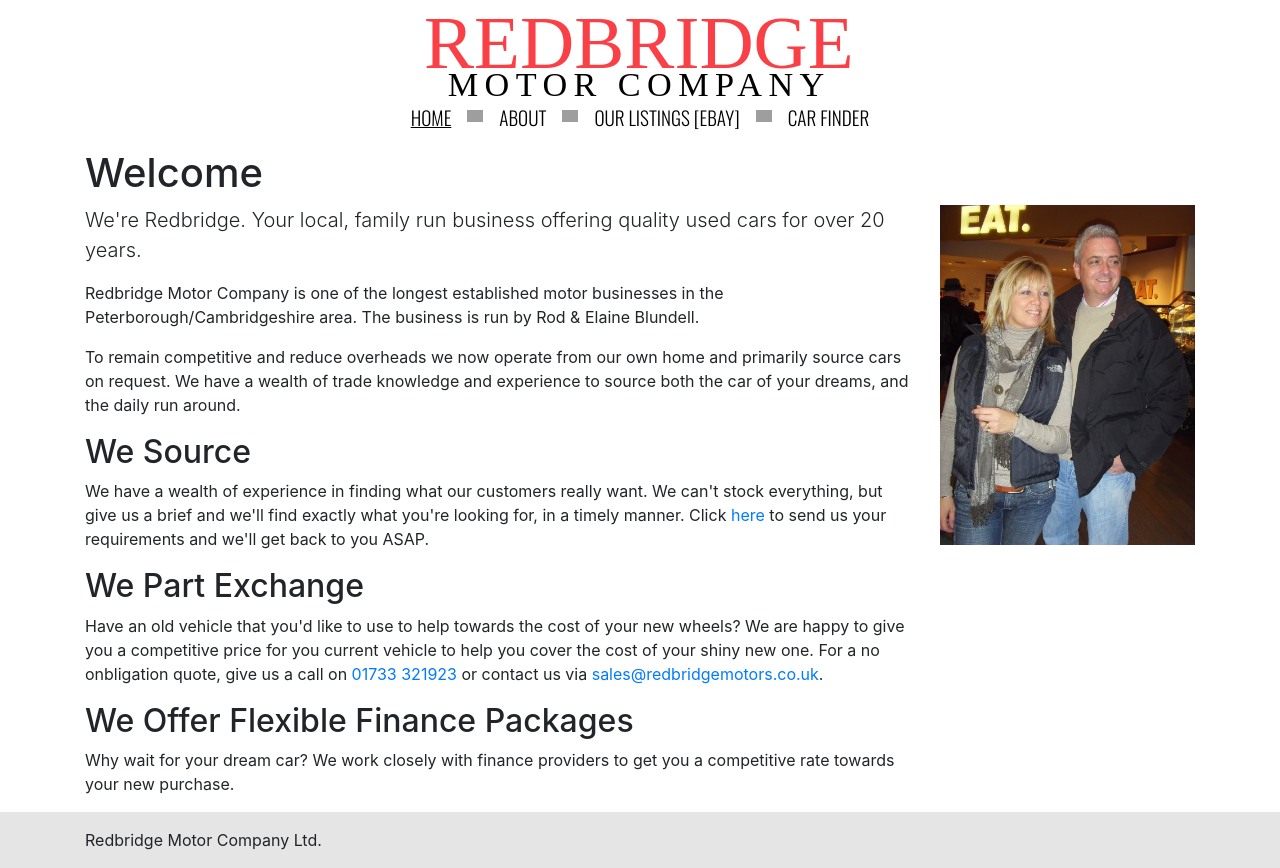
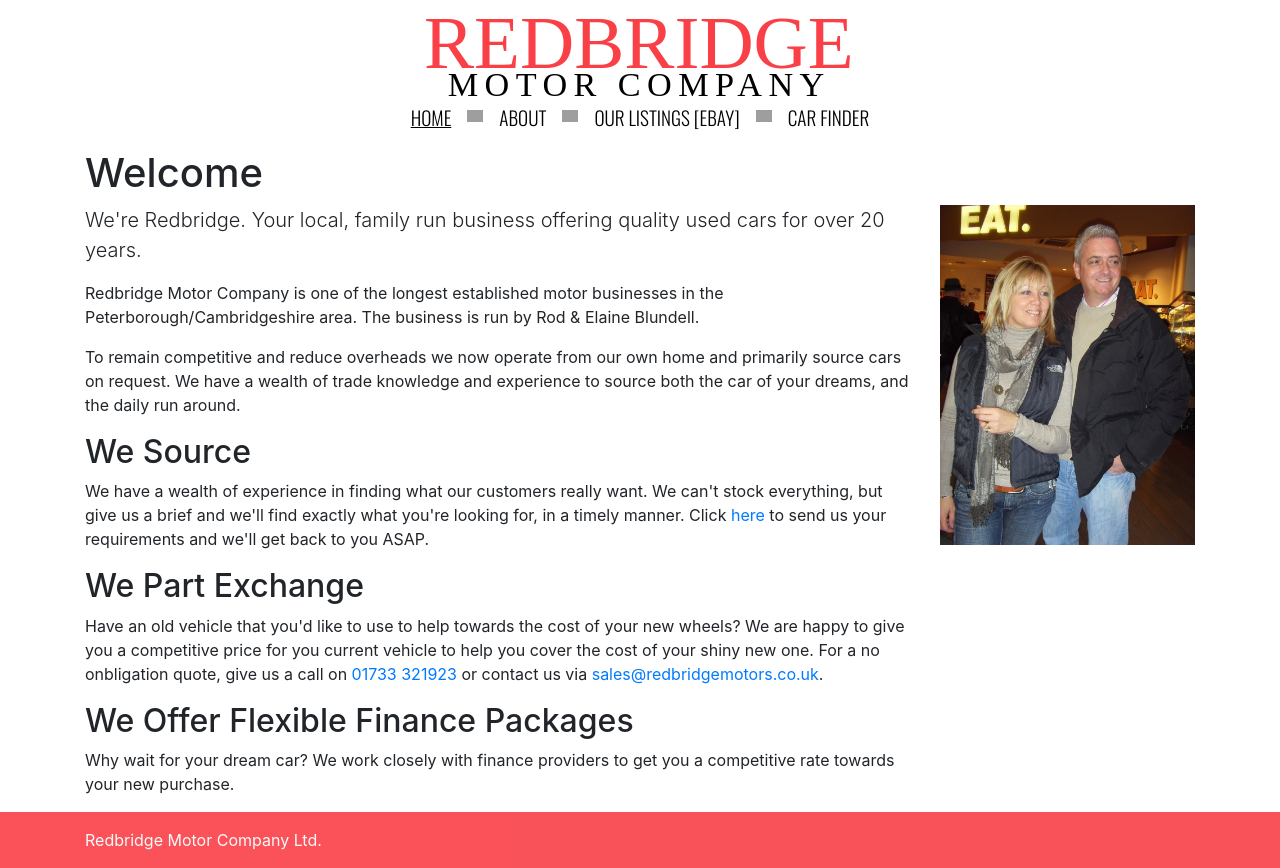
Before and after one commit to blunners/redbridge-motors-web, a React (Create React App) app: page / in a window 1280 px wide. Built offline with nearby package versions, Linux system fonts and the light colour scheme; grey boxes are pictures that could not be loaded.

Commit message:
Update footer

```diff
--- a/public/index.html
+++ b/public/index.html
@@ -4,7 +4,7 @@
 <head>
   <meta charset="utf-8" />
   <link rel="shortcut icon" href="%PUBLIC_URL%/fiat.png" />
-  <meta name="viewport" content="width=device-width, initial-scale=1shrink-to-fit=no" />
+  <meta name="viewport" content="width=device-width, initial-scale=1, shrink-to-fit=no" />
   <meta name="theme-color" content="#000000" />
   <!--
       manifest.json provides metadata used when your web app is installed on a
--- a/src/shared/Footer.tsx
+++ b/src/shared/Footer.tsx
@@ -2,12 +2,13 @@
 import styled from 'styled-components';
 
 const StyledFooter = styled.footer`
-  background-color: #e5e5e5;
+  background-color: #fa4047;
+  opacity: 0.9;
 `
 
 const Footer = () =>
   <StyledFooter className="p-3">
-    <div className="container">
+    <div className="container text-light">
     Redbridge Motor Company Ltd.
     </div>
   </StyledFooter>
```
